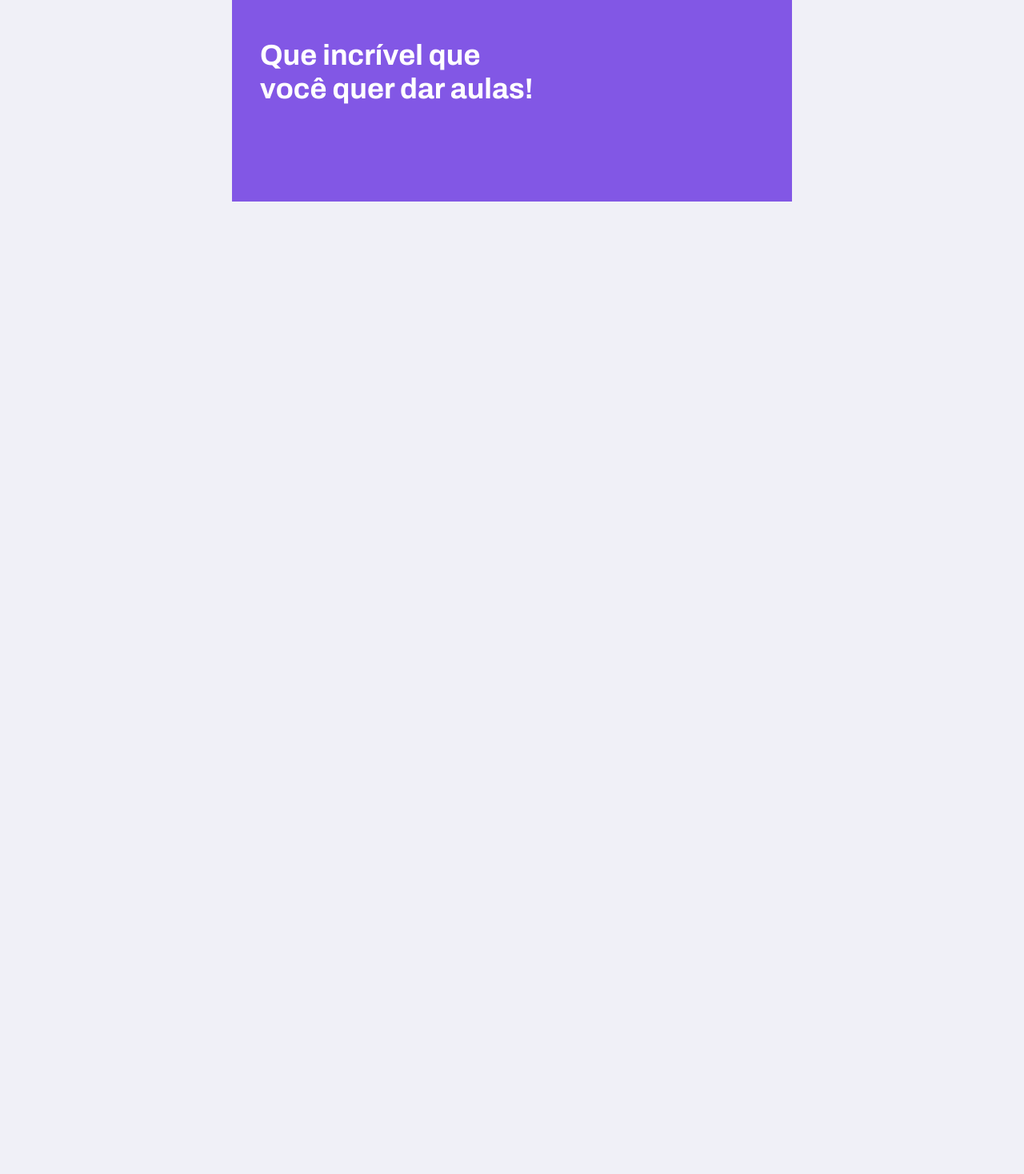
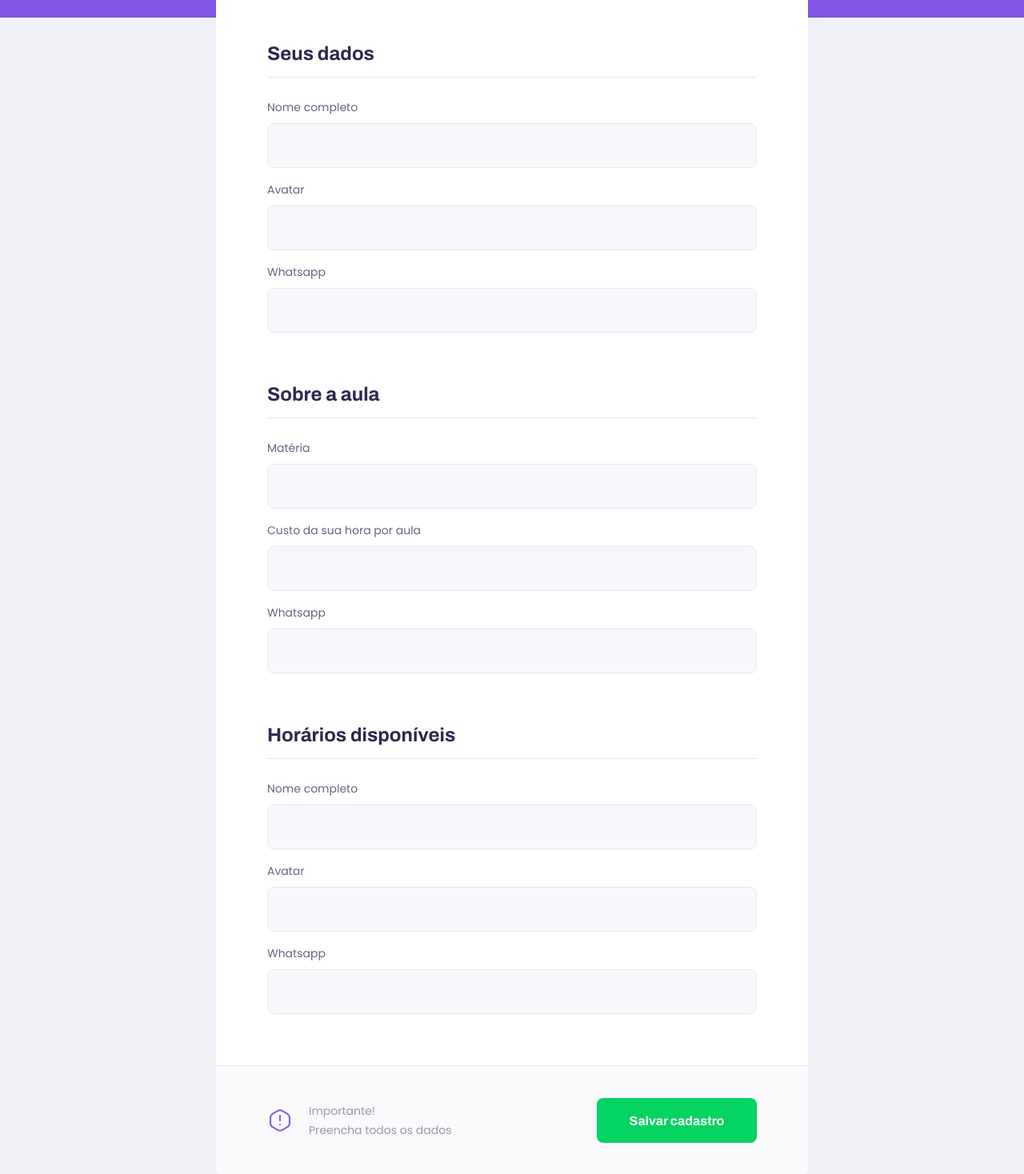
Before and after one commit to lucaspaulodev/Proffy, a React (Create React App) app in the folder web/: page /give-classes in a window 1280 px wide. Shown: the part 318-1786 px from the top of the page at 80% size. Before the commit the page ends 800 px from the top, so only its background shows below. Built offline with nearby package versions, Linux system fonts and the light colour scheme.

Commit message:
Input component and Teacher Form page

```diff
--- /dev/null
+++ b/web/src/components/Input/index.tsx
@@ -0,0 +1,20 @@
+import React, {InputHTMLAttributes} from 'react'
+
+import './styles.css'
+
+interface IInputProps extends InputHTMLAttributes<HTMLInputElement> {
+    name: string;
+    label: string;
+
+}
+
+const Input: React.FC<IInputProps> = ({label, name, ...rest}) => {
+    return (
+        <div className="input-block">
+            <label htmlFor={name}>{label}</label>
+            <input type="text" id={name} {...rest} />
+        </div>
+    )
+}
+
+export default Input
--- /dev/null
+++ b/web/src/components/Input/styles.css
@@ -0,0 +1,33 @@
+.input-block {
+    position: relative;
+}
+
+.input-block + .input-block{
+    margin-top: 1.4rem;
+}
+
+.input-block label {
+    font-size: 1.4rem;
+}
+
+.input-block input {
+    width: 100%;
+    height: 5.6rem;
+    margin-top: 0.8rem;
+    border-radius: 0.8rem;
+    background: var(--color-input-background);
+    border: 1px solid var(--color-line-in-white);
+    outline: 0;
+    padding: 0 1.6rem;
+    font: 1.6rem Archivo;
+}
+
+.input-block:focus-within::after {
+    width: calc(100% - 3.2rem);
+    height: 2px;
+    content: '';
+    background: var(--color-primary-light);
+    position: absolute;
+    left: 1.6rem;
+    right: 1.6rem;
+}
--- a/web/src/components/PageHeader/index.tsx
+++ b/web/src/components/PageHeader/index.tsx
@@ -9,6 +9,7 @@
 
 interface PageHeaderProps {
     title: string;
+    description?: string;
 }
 
 const PageHeader: React.FC<PageHeaderProps> = (props) => {
@@ -25,7 +26,7 @@
                 <strong>
                     {props.title}
                 </strong>
-
+                {props.description && <p>{props.description}</p>}
                 {props.children}
             </div>
 
--- a/web/src/components/PageHeader/styles.css
+++ b/web/src/components/PageHeader/styles.css
@@ -40,6 +40,14 @@
     color: var(--color-title-in-primary);
 }
 
+.page-header .header-content p {
+    max-width: 30rem;
+    font-size: 1.6rem;
+    line-height: 2.6rem;
+    color: var(--color-text-in-primary);
+    margin-top: 2.4rem;
+}
+
 @media(min-width: 700px) {
     .page-header {
         height: 340px;
--- a/web/src/pages/TeacherForm/index.tsx
+++ b/web/src/pages/TeacherForm/index.tsx
@@ -1,12 +1,58 @@
 import React from 'react'
+
 import PageHeader from '../../components/PageHeader'
+import Input from '../../components/Input'
 
+import warningIcon from '../../assets/images/icons/warning.svg'
 
+import './styles.css'
 
 const TeacherForm: React.FC = () => {
     return (
         <div id="page-teacher-form" className="container">
-            <PageHeader title="Que incrível que você quer dar aulas!"/>
+            <PageHeader
+                title="Que incrível que você quer dar aulas!"
+                description="O primeiro passo é preencher esse formulário de inscrição"
+            />
+            <main>
+                <fieldset>
+                    <legend>Seus dados</legend>
+
+                    <Input name="name" label="Nome completo"/>
+                    <Input name="avatar" label="Avatar"/>
+                    <Input name="whatsapp" label="Whatsapp"/>
+
+                </fieldset>
+
+                <fieldset>
+                    <legend>Sobre a aula</legend>
+
+                    <Input name="subject" label="Matéria"/>
+                    <Input name="cost" label="Custo da sua hora por aula"/>
+                    <Input name="whatsapp" label="Whatsapp"/>
+
+                </fieldset>
+
+                <fieldset>
+                    <legend>Horários disponíveis</legend>
+
+                    <Input name="name" label="Nome completo"/>
+                    <Input name="avatar" label="Avatar"/>
+                    <Input name="whatsapp" label="Whatsapp"/>
+
+                </fieldset>
+
+                <footer>
+                    <p>
+                        <img src={warningIcon} alt="Aviso Importante"/>
+                        Importante! <br/>
+                        Preencha todos os dados
+                    </p>
+                    <button type="button">
+                        Salvar cadastro
+                    </button>
+                </footer>
+            </main>
         </div>
     )
 }
--- a/web/src/pages/TeacherForm/styles.css
+++ b/web/src/pages/TeacherForm/styles.css
@@ -0,0 +1,110 @@
+#page-teacher-form {
+    width: 100vw;
+    height: 100vh;
+}
+
+#page-teacher-form .page-header .header-content {
+    margin-bottom: 6.4rem;
+}
+
+#page-teacher-form main {
+    background: var(--color-box-base);
+    width: 100%;
+    max-width: 74rem;
+    border-radius: 0.8rem;
+    margin: -3.2rem auto 3.2rem;
+    padding-top: 6.4rem;
+    overflow: hidden;
+}
+
+#page-teacher-form main fieldset{
+    border: 0;
+    padding: 0 2.4rem;
+}
+
+#page-teacher-form main fieldset + fieldset {
+    margin-top: 6.4rem;
+}
+
+#page-teacher-form main fieldset legend{
+    font: 700 2.4rem Archivo;
+    color: var(--color-text-title);
+    margin-bottom: 2.4rem;
+    display: flex;
+    align-items: center;
+    justify-content: space-between;
+    width: 100%;
+    padding-bottom: 1.6rem;
+    border-bottom: 1px solid var(--color-line-in-white);
+}
+
+#page-teacher-form main footer {
+    padding: 4rem 2.4rem;
+    background: var(--color-box-footer);
+    border-top: 1px solid var(--color-line-in-white);
+    margin-top: 6.4rem;
+}
+
+#page-teacher-form main footer p {
+    display: flex;
+    align-items: center;
+    justify-content: center;
+    font-size: 1.4rem;
+    line-height: 2.4rem;
+    color: var(--color-text-complement);
+}
+
+#page-teacher-form main footer p img {
+    margin-right: 2rem;
+}
+
+#page-teacher-form main footer button {
+    width: 100%;
+    height: 5.6rem;
+    background: var(--color-secundary);
+    color: var(--color-button-text);
+    border: 0;
+    border-radius: 0.8rem;
+    cursor: pointer;
+    font: 700 1.6rem Archivo;
+    display: flex;
+    align-items: center;
+    justify-content: center;
+    text-decoration: none;
+    transition: background-color 0.2s;
+    margin-top: 3.2rem;
+}
+
+#page-teacher-form main footer button:hover {
+    background: var(--color-secundary-dark);
+}
+
+@media(min-width: 700px) {
+    #page-teacher-form {
+        max-width: 100vw;
+    }
+
+    #page-teacher-form .page-header .header-content{
+        margin-bottom: 0;
+    }
+
+    #page-teacher-form main fieldset {
+        padding: 0 6.4rem;
+    }
+
+    #page-teacher-form main footer {
+        padding: 4.0rem 6.4rem;
+        display: flex;
+        align-items: center;
+        justify-content: space-between;
+    }
+
+    #page-teacher-form main footer p{
+        justify-content: space-between;
+    }
+
+    #page-teacher-form main footer button {
+        width: 20rem;
+        margin-top: 0;
+    }
+}
--- a/web/src/pages/TeacherList/index.tsx
+++ b/web/src/pages/TeacherList/index.tsx
@@ -1,30 +1,20 @@
 import React from 'react'
 
 import PageHeader from '../../components/PageHeader'
-
 import TeacherItem from '../../components/TeacherItem'
+import Input from '../../components/Input'
 
 import './styles.css'
+
 
 const TeacherList: React.FC = () => {
     return (
         <div id="page-teacher-list" className="container">
             <PageHeader title="Estes são os proffys disponíveis.">
                 <form id="search-teachers">
-                    <div className="input-block">
-                        <label htmlFor="subject">Matéria</label>
-                        <input type="text" id="subject"/>
-                    </div>
-
-                    <div className="input-block">
-                        <label htmlFor="week_day">Dia da semana</label>
-                        <input type="text" id="week_day"/>
-                    </div>
-
-                    <div className="input-block">
-                        <label htmlFor="hour">Horário</label>
-                        <input type="text" id="hour"/>
-                    </div>
+                    <Input name="subject" label="Matéria"/>
+                    <Input name="week_day" label="Dia da semana"/>
+                    <Input type="time" name="time" label="Horário"/>
                 </form>
             </PageHeader>
 
--- a/web/src/pages/TeacherList/styles.css
+++ b/web/src/pages/TeacherList/styles.css
@@ -9,40 +9,6 @@
 
 #search-teachers label {
     color: var(--color-text-in-primary);
-}
-
-#search-teachers .input-block {
-    position: relative;
-}
-
-#search-teachers .input-block + .input-block{
-    margin-top: 1.4rem;
-}
-
-#search-teachers .input-block label {
-    font-size: 1.4rem;
-}
-
-#search-teachers .input-block input {
-    width: 100%;
-    height: 5.6rem;
-    margin-top: 0.8rem;
-    border-radius: 0.8rem;
-    background: var(--color-input-background);
-    border: 1px solid var(--color-line-in-white);
-    outline: 0;
-    padding: 0 1.6rem;
-    font: 1.6rem Archivo;
-}
-
-#search-teachers .input-block:focus-within::after {
-    width: calc(100% - 3.2rem);
-    height: 2px;
-    content: '';
-    background: var(--color-primary-light);
-    position: absolute;
-    left: 1.6rem;
-    right: 1.6rem;
 }
 
 #page-teacher-list main {
```
